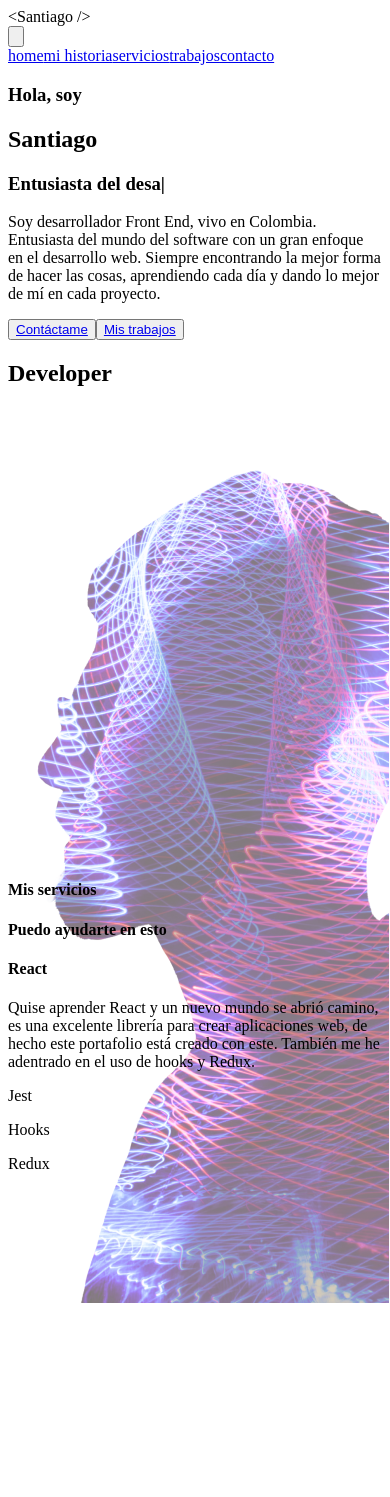
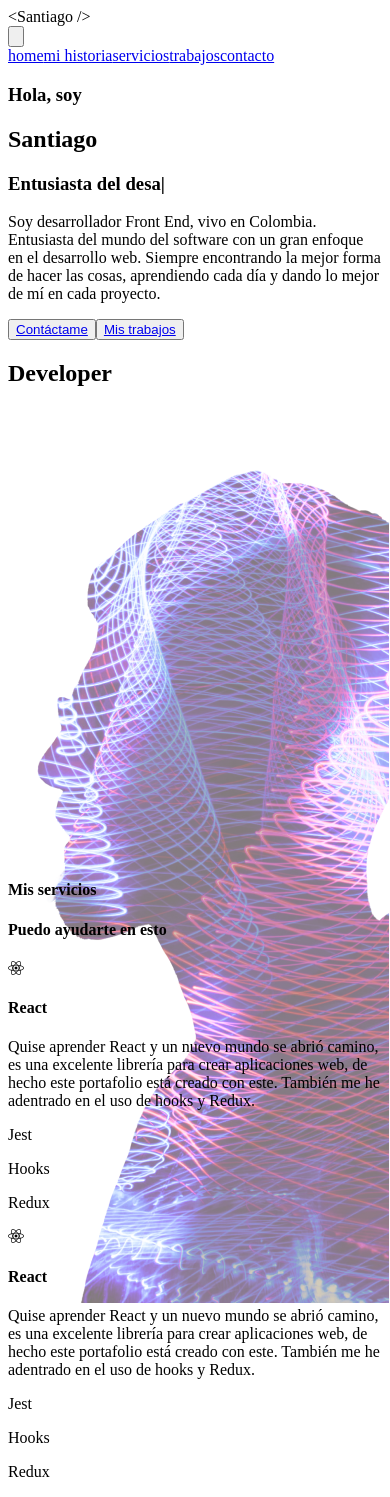
Before and after one commit to santigp258/portfolio, a React (Create React App) app in the folder app/: page / in a window 390 px wide. Before the commit the page ends 1307 px from the top, so only its background shows below. Built offline with nearby package versions, Linux system fonts and the light colour scheme.

Commit message:
services mobile resolution

```diff
--- a/app/public/index.html
+++ b/app/public/index.html
@@ -73,6 +73,15 @@
     Soy desarrollador Front End Junior, vivo en Colombia. Entusiasta del mundo del software con un gran enfoque en el desarrollo web. Siempre encontrando la mejor forma de hacer las cosas, aprendiendo cada día y dando lo mejor de mí en cada proyecto."
     />
     <title>Portfolio | Santiago Guerrero</title>
+
+    <!-- FONTAWESOME -->
+    <link
+      rel="stylesheet"
+      href="https://cdnjs.cloudflare.com/ajax/libs/font-awesome/5.15.3/css/all.min.css"
+      integrity="sha512-iBBXm8fW90+nuLcSKlbmrPcLa0OT92xO1BIsZ+ywDWZCvqsWgccV3gFoRBv0z+8dLJgyAHIhR35VZc2oM/gI1w=="
+      crossorigin="anonymous"
+      referrerpolicy="no-referrer"
+    />
   </head>
   <body class="bg-background">
     <noscript>You need to enable JavaScript to run this app.</noscript>
--- a/app/src/pages/landing/main/Card.tsx
+++ b/app/src/pages/landing/main/Card.tsx
@@ -2,13 +2,18 @@ import { CardI } from '../../../interface/api.response';
 
 export const Card: React.FC<CardI> = ({ title, icon, category, desc }) => {
   return (
-    <div className="services__card-item">
-      <i className={`fab ${icon}`}></i>
-      <h4>{title}</h4>
+    <div className="text-white p-5 bg-card mb-5 rounded-md">
+      <i className={`fab ${icon} text-4xl mb-2`}></i>
+      <h4 className="text-3xl font-semibold mb-3">{title}</h4>
       <p>{desc}</p>
-      <div className="services__categories">
+      <div className="flex flex-wrap w-full justify-center mt-3">
         {category.map(({ title, _id }) => (
-          <p key={_id}>{title}</p>
+          <p
+            key={_id}
+            className="capitalize mr-1 mb-1 w-2/5 flex justify-center align-middle bg-card-cat p-2 rounded-sm"
+          >
+            {title}
+          </p>
         ))}
       </div>
     </div>
--- a/app/src/pages/landing/main/Hero.tsx
+++ b/app/src/pages/landing/main/Hero.tsx
@@ -29,18 +29,18 @@ export const Hero: React.FC = () => {
           mejor de mí en cada proyecto.
         </p>
         <button
-          className="btn btn-blue m-auto block w-full my-3 uppercase shadow md:inline-block md:w-3/6 hover:bg-primary hover:shadow-sm"
+          className="btn-blue m-auto block w-full my-3 uppercase shadow md:inline-block md:w-3/6 hover:bg-primary hover:shadow-sm"
           type="button"
         >
-          <a href="#contact" className="font-semibold">
+          <a href="#contact" className="btn font-semibold block">
             Contáctame
           </a>
         </button>
         <button
-          className="btn m-auto block w-full my-3 uppercase md:inline-block md:w-3/6 hover:text-primary"
+          className="m-auto block w-full my-3 uppercase md:inline-block md:w-3/6 hover:text-primary"
           type="button"
         >
-          <a href="#works" className="font-semibold">
+          <a href="#works" className="btn font-semibold block">
             Mis trabajos
           </a>
         </button>
--- a/app/src/pages/landing/main/Services.tsx
+++ b/app/src/pages/landing/main/Services.tsx
@@ -23,20 +23,44 @@ export const Services: React.FC = () => {
           title: 'Redux'
         }
       ]
+    },
+    {
+      _id: '2',
+      title: 'React',
+      desc: 'Quise aprender React y un nuevo mundo se abrió camino, es una excelente librería para crear aplicaciones web, de hecho este portafolio está creado con este. También me he adentrado en el uso de hooks y Redux. ',
+      icon: 'fa-react',
+      category: [
+        {
+          _id: '6080c604b992ac2a602efcf0',
+          title: 'Jest'
+        },
+        {
+          _id: '6080c604b992ac2a602efcf1',
+          title: 'Hooks'
+        },
+        {
+          _id: '6080c604b992ac2a602efcf2',
+          title: 'Redux'
+        }
+      ]
     }
   ];
 
   return (
-    <section id="services" className="container">
+    <section id="services" className="bg-primary py-7">
+      <div className="container">
         <div className="services__help">
-        <h4>Mis servicios</h4>
-        <h4>Puedo ayudarte en esto</h4>
+          <h4 className="text-service_title text-3xl font-semibold">Mis servicios</h4>
+          <h4 className="text-3xl text-white font-semibold mb-5">
+            Puedo ayudarte en esto
+          </h4>
         </div>
         <div className="services__cards">
           {cards.map(({ ...card }) => (
             <Card {...card} key={card._id} />
           ))}
         </div>
+      </div>
     </section>
   );
 };
--- a/app/src/pages/landing/ui/Navbar.tsx
+++ b/app/src/pages/landing/ui/Navbar.tsx
@@ -5,16 +5,14 @@ import { Menu } from './Menu';
 
 export const Navbar: React.FC = () => {
   const refMenu = useRef<HTMLDivElement>(null);
-  const handleToggle = () => {
-    if (refMenu.current) {
-      refMenu.current.classList.toggle('hidden');
-    }
-  };
+  const handleToggle = () =>
+    refMenu.current && refMenu.current.classList.toggle('hidden');
+
   return (
     <header>
       <nav className="flex items-center justify-between flex-wrap bg-teal-500 py-6 container">
         <div className="flex items-center flex-shrink-0 text-white mr-6">
-          <span className="font-semibold text-xl tracking-tight text-primary cursor-pointer">
+          <span className="font-semibold text-xl tracking-tight text-primary cursor-pointer hover:text-black">
             {'<Santiago />'}
           </span>
         </div>
```
Also changed, not shown: app/tailwind.config.js (+6 -1 lines). Lines whose indentation alone changed are shown as unchanged.
